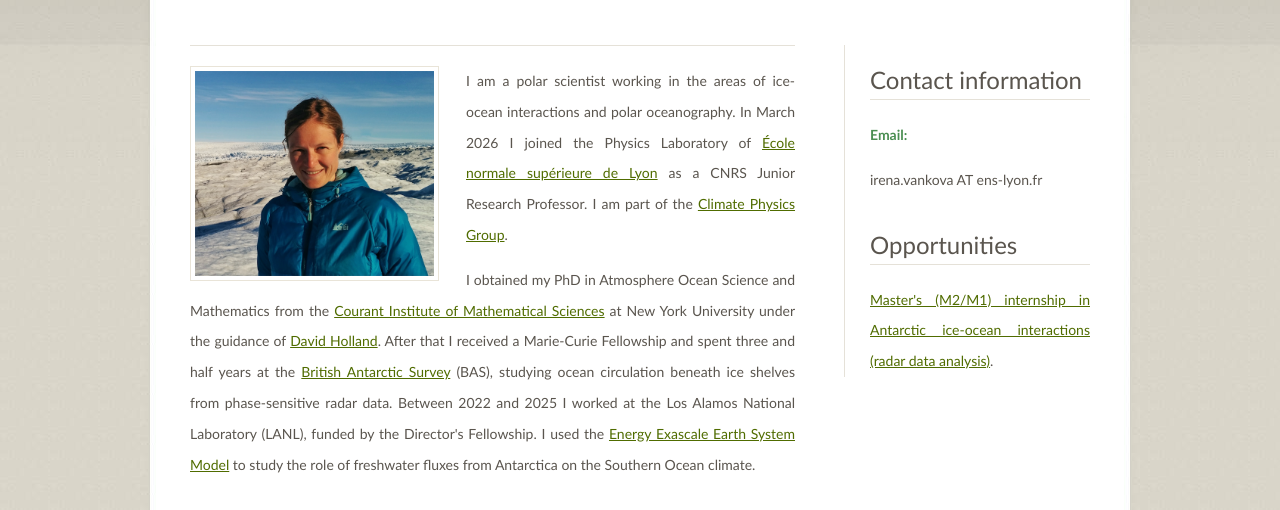
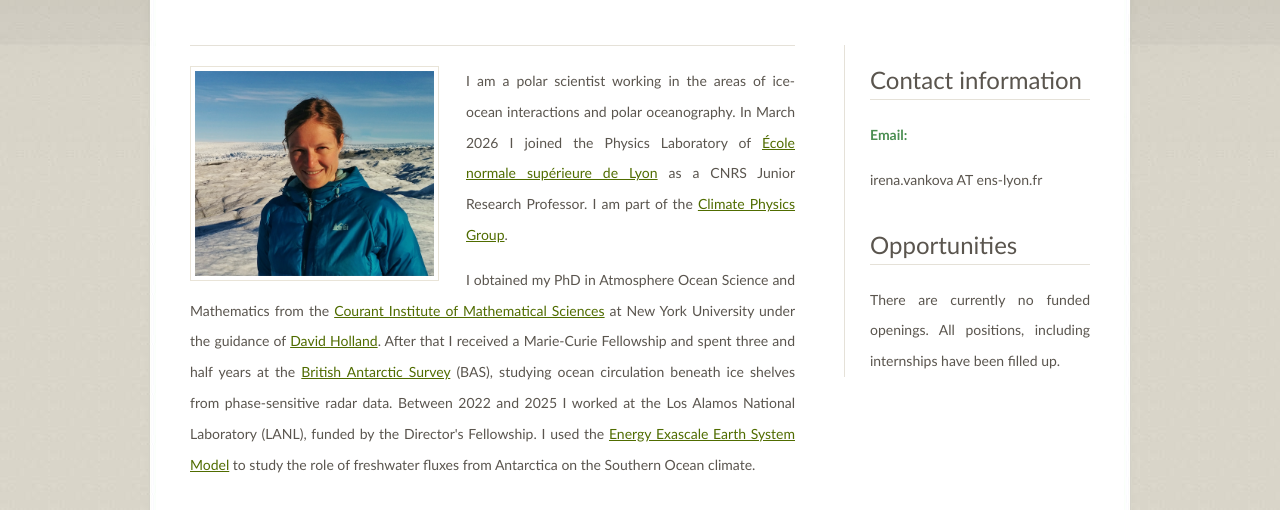
Before and after one commit to irenavankova/irenavankova.github.io, a plain HTML site: page index.html in a window 1280 px wide. Shown: the part 290-800 px from the top of the page. Drawn offline with Linux system fonts and the light colour scheme.

Commit message:
positions filled up

```diff
--- a/index.html
+++ b/index.html
@@ -80,7 +80,7 @@ Between 2022 and 2025 I worked at the Los Alamos National Laboratory (LANL), fun
 					<h2>Opportunities</h2>
 
 
-<p><a href="images/Internship_ApRES_fimbul.pdf">Master's (M2/M1) internship in Antarctic ice-ocean interactions (radar data analysis)</a>.</p>
+<p>There are currently no funded openings. All positions, including internships have been filled up. </p>
 
 				</li>
 
```
